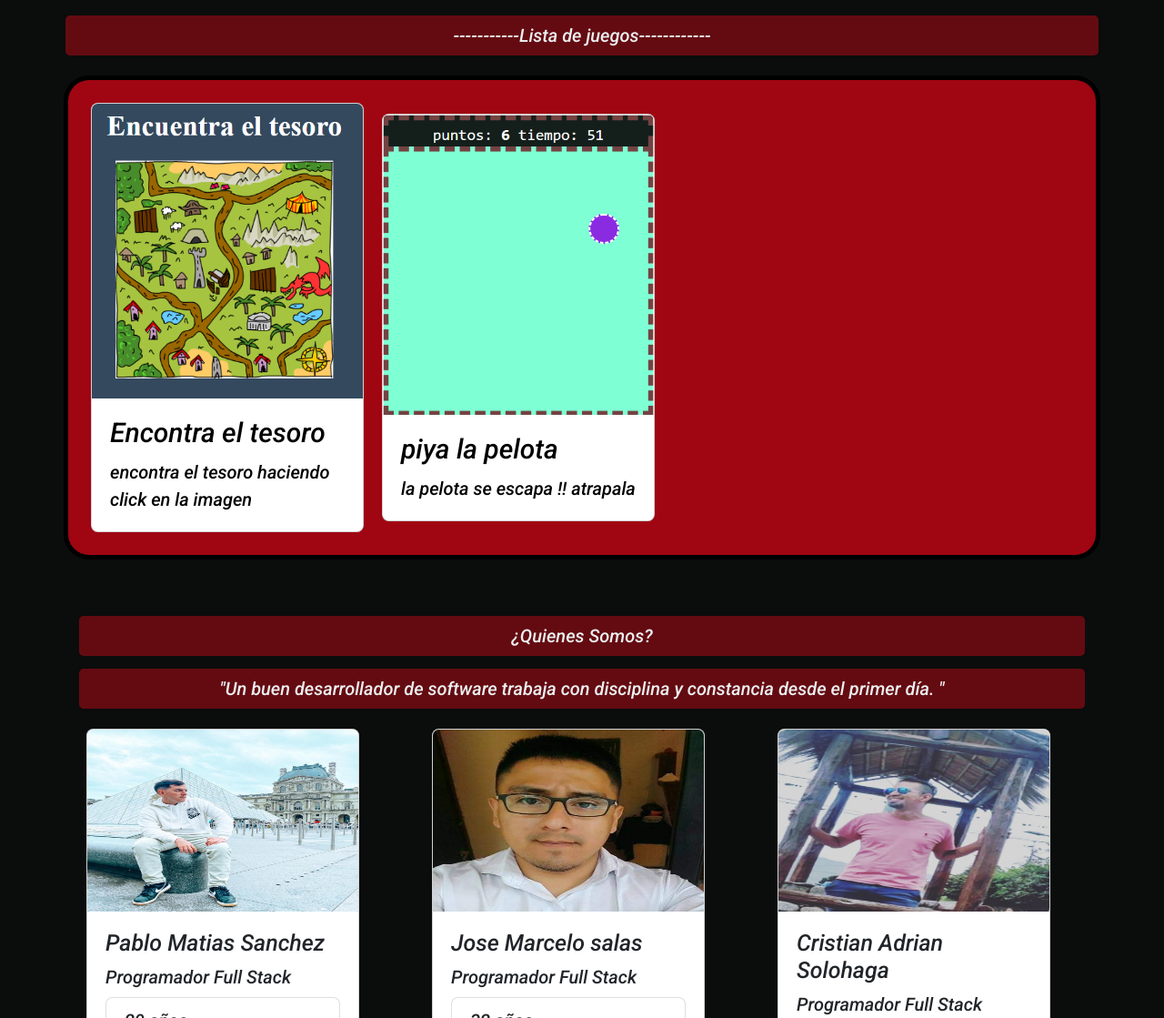
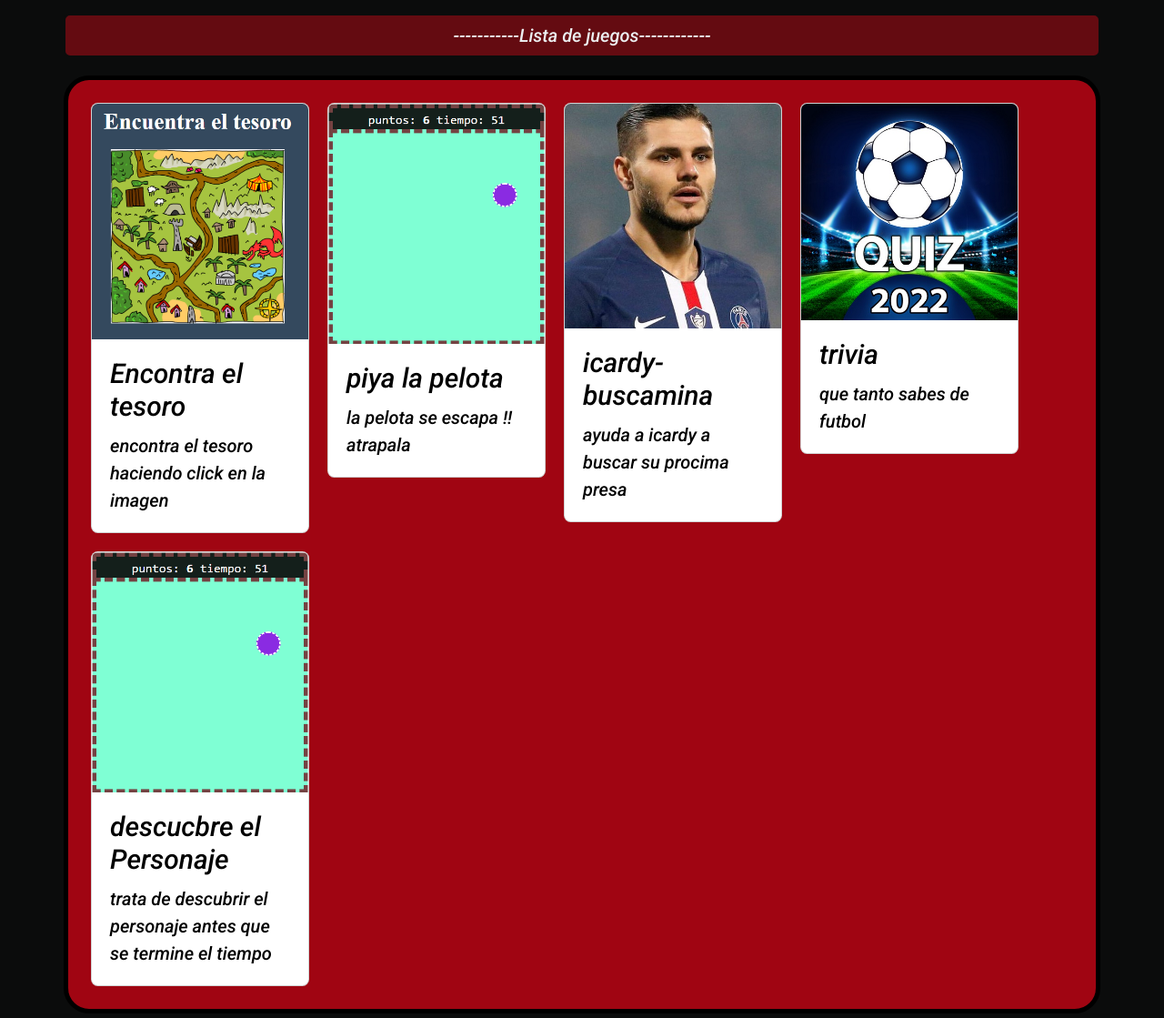
Before and after one commit to josemasa/tp2, a plain HTML site: page index.html in a window 1280 px wide. Shown: the part 160-1279 px from the top of the page at 91% size. Drawn offline with nearby package versions, Linux system fonts and the light colour scheme.

Commit message:
agregue muchas cosas

```diff
--- a/css/main.css
+++ b/css/main.css
@@ -11,6 +11,7 @@
   font-size: 20px;
   font-family: "Roboto", sans-serif;
 }
+
 .jms {
   background-color: #0b0c0c;
 
@@ -24,6 +25,7 @@
   color: #000000;
   text-decoration: none;
 }
+
 .t3 {
   display: flex;
   justify-content: center;
@@ -34,6 +36,7 @@
   background-color: var(--color1);
   padding: 10px;
 }
+
 /* header */
 
 .header {
@@ -49,6 +52,7 @@
   align-items: center;
   width: 100%;
 }
+
 .logo {
   cursor: pointer;
 }
@@ -70,33 +74,34 @@
   margin: 50px;
   padding: 10px;
 }
+
 .listajuegos {
   background-color: var(--color2);
   border: #000000 5px solid;
   border-radius: 28px;
-  display: flex;
   margin-top: 20px;
   padding: 15px;
-  flex-direction: row;
-  align-items: center;
+  display: flex;
+  flex-flow: row wrap;
 }
+
 .card {
-  width: 250px;
   display: flex;
   margin: 10px 10px 10px 10px;
   flex-direction: column;
 }
 
 .card:hover {
-  transform: scale(1.08);
+  background-color: #9d5358;
 }
 
 /*--------------- footer ---------------*/
 
 /* quienes somos  */
 .card {
-  width: 15rem;
+  width: 12rem;
 }
+
 /* formulario  */
 .contenedor-formulario {
   margin-top: 30px;
@@ -108,11 +113,13 @@
   width: 500px;
   background-color: var(--color1);
 }
+
 .formularios {
   display: flex;
   flex-direction: column;
   padding: 20px;
 }
+
 .submit {
   width: 30%;
   padding: 13px 13px;
@@ -135,29 +142,37 @@
   color: #000000;
   padding: 5px;
 }
+
 small {
   background-color: #eceff1;
   text-align: center;
 }
+
 .insta {
   margin: 10px;
 }
+
 .wsp {
   margin: 10px;
 }
+
 .wsp:hover {
   transform: scale(1.3);
 }
+
 .insta:hover {
   transform: scale(1.3);
 }
+
 /*---------------Fin footer ---------------*/
 /* media querry  */
 @media screen and (max-width: 630px) {
+
   /* general  */
   .jms {
     margin: 5px 0px 0px 0px;
   }
+
   .t4 {
     font-size: 10px;
     padding: 0px;
@@ -176,12 +191,14 @@ small {
     width: 300px;
     background-color: #1b3039;
   }
+
   .formularios {
     display: flex;
     flex-direction: column;
     font-size: 15px;
     padding: 5px;
   }
+
   .submit {
     width: 20%;
     padding: 13px 13px;
@@ -189,5 +206,6 @@ small {
     border: none;
     background-color: aquamarine;
   }
+
   /* footer  */
 }
--- a/index.html
+++ b/index.html
@@ -59,22 +59,56 @@
     <div class="listajuegos">
 
 
-<a class="t1" href="./juegos/buscandoeltesoro/index.html"><div class="card text-start" >
+      <a class="t1" href="./juegos/buscandoeltesoro/index.html">
+        <div class="card text-start">
           <img class="card-img-top" src="./img/encontraeltesoro.png" alt="Title">
           <div class="card-body">
             <h4 class="card-title">Encontra el tesoro</h4>
             <p class="card-text">encontra el tesoro haciendo click en la imagen</p>
           </div>
-</div></a>
+        </div>
+      </a>
 
 
-<a class="t1" href="./juegos/js.piyalapelotita/index.html"><div class="card text-start">
+      <a class="t1" href="./juegos/js.piyalapelotita/index.html">
+        <div class="card text-start">
           <img class="card-img-top" src="./img/piyalapelotita.png" alt="Title">
           <div class="card-body">
             <h4 class="card-title">piya la pelota</h4>
             <p class="card-text">la pelota se escapa !! atrapala </p>
           </div>
-</div></a>
+        </div>
+      </a>
+
+      <a class="t1" href="./juegos/icardybuscamina/index.html">
+        <div class="card text-start">
+          <img class="card-img-top" src="./img/icardy.jpg" alt="Title">
+          <div class="card-body">
+            <h4 class="card-title">icardy-buscamina</h4>
+            <p class="card-text">ayuda a icardy a buscar su procima presa</p>
+          </div>
+        </div>
+      </a>
+
+      <a class="t1" href="./juegos/Scaloneta2/index.html">
+        <div class="card text-start">
+          <img class="card-img-top" src="./img/trivia.jpg" alt="Title">
+          <div class="card-body">
+            <h4 class="card-title">trivia </h4>
+            <p class="card-text">que tanto sabes de futbol</p>
+          </div>
+        </div>
+      </a>
+
+      <a class="t1" href="./juegos/descubreelpersonaje/index.html">
+        <div class="card text-start">
+          <img class="card-img-top" src="./img/piyalapelotita.png" alt="Title">
+          <div class="card-body">
+            <h4 class="card-title">descucbre el Personaje</h4>
+            <p class="card-text">trata de descubrir el personaje antes que se termine el tiempo</p>
+          </div>
+        </div>
+      </a>
 
 
     </div>
@@ -95,12 +129,12 @@
 
     <!-- quines somos  -->
     <div class="container" id="qs">
-      <h1 class="t3" >¿Quienes Somos?</h1>
+      <h1 class="t3">¿Quienes Somos?</h1>
       <h3 class="t3">"Un buen desarrollador de software trabaja con disciplina y constancia desde el primer día. "</h3>
 
       <div class="row md-3">
-          <div class="col-md-4" >
-              <div class="card" >
+        <div class="col-md-4">
+          <div class="card">
             <img src="./quienes somos/matu.jpg" height="200px" width="200px" class="card-img-top" alt="...">
             <div class="card-body">
               <h5 class="card-title">Pablo Matias Sanchez</h5>
@@ -110,15 +144,20 @@
                 <li class="list-group-item">Matusanchez23@gmail.com</li>
                 <div class="row">
                   <div class="col-1">
-                              <a href="https://api.whatsapp.com/send?phone=3815447244&text=Hola,%20como%20estas?%20en%20que%20te%20puedo%20ayudar?">
-                              <svg xmlns="http://www.w3.org/2000/svg" width="30" height="30" fill="currentColor" class="bi bi-whatsapp" viewBox="0 0 16 16">
-                                  <path d="M13.601 2.326A7.854 7.854 0 0 0 7.994 0C3.627 0 .068 3.558.064 7.926c0 1.399.366 2.76 1.057 3.965L0 16l4.204-1.102a7.933 7.933 0 0 0 3.79.965h.004c4.368 0 7.926-3.558 7.93-7.93A7.898 7.898 0 0 0 13.6 2.326zM7.994 14.521a6.573 6.573 0 0 1-3.356-.92l-.24-.144-2.494.654.666-2.433-.156-.251a6.56 6.56 0 0 1-1.007-3.505c0-3.626 2.957-6.584 6.591-6.584a6.56 6.56 0 0 1 4.66 1.931 6.557 6.557 0 0 1 1.928 4.66c-.004 3.639-2.961 6.592-6.592 6.592zm3.615-4.934c-.197-.099-1.17-.578-1.353-.646-.182-.065-.315-.099-.445.099-.133.197-.513.646-.627.775-.114.133-.232.148-.43.05-.197-.1-.836-.308-1.592-.985-.59-.525-.985-1.175-1.103-1.372-.114-.198-.011-.304.088-.403.087-.088.197-.232.296-.346.1-.114.133-.198.198-.33.065-.134.034-.248-.015-.347-.05-.099-.445-1.076-.612-1.47-.16-.389-.323-.335-.445-.34-.114-.007-.247-.007-.38-.007a.729.729 0 0 0-.529.247c-.182.198-.691.677-.691 1.654 0 .977.71 1.916.81 2.049.098.133 1.394 2.132 3.383 2.992.47.205.84.326 1.129.418.475.152.904.129 1.246.08.38-.058 1.171-.48 1.338-.943.164-.464.164-.86.114-.943-.049-.084-.182-.133-.38-.232z"/>
+                    <a
+                      href="https://api.whatsapp.com/send?phone=3815447244&text=Hola,%20como%20estas?%20en%20que%20te%20puedo%20ayudar?">
+                      <svg xmlns="http://www.w3.org/2000/svg" width="30" height="30" fill="currentColor"
+                        class="bi bi-whatsapp" viewBox="0 0 16 16">
+                        <path
+                          d="M13.601 2.326A7.854 7.854 0 0 0 7.994 0C3.627 0 .068 3.558.064 7.926c0 1.399.366 2.76 1.057 3.965L0 16l4.204-1.102a7.933 7.933 0 0 0 3.79.965h.004c4.368 0 7.926-3.558 7.93-7.93A7.898 7.898 0 0 0 13.6 2.326zM7.994 14.521a6.573 6.573 0 0 1-3.356-.92l-.24-.144-2.494.654.666-2.433-.156-.251a6.56 6.56 0 0 1-1.007-3.505c0-3.626 2.957-6.584 6.591-6.584a6.56 6.56 0 0 1 4.66 1.931 6.557 6.557 0 0 1 1.928 4.66c-.004 3.639-2.961 6.592-6.592 6.592zm3.615-4.934c-.197-.099-1.17-.578-1.353-.646-.182-.065-.315-.099-.445.099-.133.197-.513.646-.627.775-.114.133-.232.148-.43.05-.197-.1-.836-.308-1.592-.985-.59-.525-.985-1.175-1.103-1.372-.114-.198-.011-.304.088-.403.087-.088.197-.232.296-.346.1-.114.133-.198.198-.33.065-.134.034-.248-.015-.347-.05-.099-.445-1.076-.612-1.47-.16-.389-.323-.335-.445-.34-.114-.007-.247-.007-.38-.007a.729.729 0 0 0-.529.247c-.182.198-.691.677-.691 1.654 0 .977.71 1.916.81 2.049.098.133 1.394 2.132 3.383 2.992.47.205.84.326 1.129.418.475.152.904.129 1.246.08.38-.058 1.171-.48 1.338-.943.164-.464.164-.86.114-.943-.049-.084-.182-.133-.38-.232z" />
                       </svg></a>
                   </div>
                   <div class="col-1">
                     <a href="http://linkedin.com/in/matías-sánchez-48774b214">
-                            <svg xmlns="http://www.w3.org/2000/svg" width="30" height="30" fill="currentColor" class="bi bi-linkedin" viewBox="0 0 16 16">
-                                <path d="M0 1.146C0 .513.526 0 1.175 0h13.65C15.474 0 16 .513 16 1.146v13.708c0 .633-.526 1.146-1.175 1.146H1.175C.526 16 0 15.487 0 14.854V1.146zm4.943 12.248V6.169H2.542v7.225h2.401zm-1.2-8.212c.837 0 1.358-.554 1.358-1.248-.015-.709-.52-1.248-1.342-1.248-.822 0-1.359.54-1.359 1.248 0 .694.521 1.248 1.327 1.248h.016zm4.908 8.212V9.359c0-.216.016-.432.08-.586.173-.431.568-.878 1.232-.878.869 0 1.216.662 1.216 1.634v3.865h2.401V9.25c0-2.22-1.184-3.252-2.764-3.252-1.274 0-1.845.7-2.165 1.193v.025h-.016a5.54 5.54 0 0 1 .016-.025V6.169h-2.4c.03.678 0 7.225 0 7.225h2.4z"/>
+                      <svg xmlns="http://www.w3.org/2000/svg" width="30" height="30" fill="currentColor"
+                        class="bi bi-linkedin" viewBox="0 0 16 16">
+                        <path
+                          d="M0 1.146C0 .513.526 0 1.175 0h13.65C15.474 0 16 .513 16 1.146v13.708c0 .633-.526 1.146-1.175 1.146H1.175C.526 16 0 15.487 0 14.854V1.146zm4.943 12.248V6.169H2.542v7.225h2.401zm-1.2-8.212c.837 0 1.358-.554 1.358-1.248-.015-.709-.52-1.248-1.342-1.248-.822 0-1.359.54-1.359 1.248 0 .694.521 1.248 1.327 1.248h.016zm4.908 8.212V9.359c0-.216.016-.432.08-.586.173-.431.568-.878 1.232-.878.869 0 1.216.662 1.216 1.634v3.865h2.401V9.25c0-2.22-1.184-3.252-2.764-3.252-1.274 0-1.845.7-2.165 1.193v.025h-.016a5.54 5.54 0 0 1 .016-.025V6.169h-2.4c.03.678 0 7.225 0 7.225h2.4z" />
                       </svg></a>
                   </div>
                 </div>
@@ -128,8 +167,8 @@
             </div>
           </div>
         </div>
-          <div class="col-md-4" >
-              <div class="card" >
+        <div class="col-md-4">
+          <div class="card">
             <img src="./quienes somos/jose.jpg" height="200px" width="200px" class="card-img-top" alt="...">
             <div class="card-body">
               <h5 class="card-title">Jose Marcelo salas</h5>
@@ -140,14 +179,18 @@
                 <div class="row">
                   <div class="col-1">
                     <a href="https://api.whatsapp.com/send?phone=3816163841&text=holacapodeloscapos">
-                                  <svg xmlns="http://www.w3.org/2000/svg" width="30" height="30" fill="currentColor" class="bi bi-whatsapp" viewBox="0 0 16 16">
-                                      <path d="M13.601 2.326A7.854 7.854 0 0 0 7.994 0C3.627 0 .068 3.558.064 7.926c0 1.399.366 2.76 1.057 3.965L0 16l4.204-1.102a7.933 7.933 0 0 0 3.79.965h.004c4.368 0 7.926-3.558 7.93-7.93A7.898 7.898 0 0 0 13.6 2.326zM7.994 14.521a6.573 6.573 0 0 1-3.356-.92l-.24-.144-2.494.654.666-2.433-.156-.251a6.56 6.56 0 0 1-1.007-3.505c0-3.626 2.957-6.584 6.591-6.584a6.56 6.56 0 0 1 4.66 1.931 6.557 6.557 0 0 1 1.928 4.66c-.004 3.639-2.961 6.592-6.592 6.592zm3.615-4.934c-.197-.099-1.17-.578-1.353-.646-.182-.065-.315-.099-.445.099-.133.197-.513.646-.627.775-.114.133-.232.148-.43.05-.197-.1-.836-.308-1.592-.985-.59-.525-.985-1.175-1.103-1.372-.114-.198-.011-.304.088-.403.087-.088.197-.232.296-.346.1-.114.133-.198.198-.33.065-.134.034-.248-.015-.347-.05-.099-.445-1.076-.612-1.47-.16-.389-.323-.335-.445-.34-.114-.007-.247-.007-.38-.007a.729.729 0 0 0-.529.247c-.182.198-.691.677-.691 1.654 0 .977.71 1.916.81 2.049.098.133 1.394 2.132 3.383 2.992.47.205.84.326 1.129.418.475.152.904.129 1.246.08.38-.058 1.171-.48 1.338-.943.164-.464.164-.86.114-.943-.049-.084-.182-.133-.38-.232z"/>
+                      <svg xmlns="http://www.w3.org/2000/svg" width="30" height="30" fill="currentColor"
+                        class="bi bi-whatsapp" viewBox="0 0 16 16">
+                        <path
+                          d="M13.601 2.326A7.854 7.854 0 0 0 7.994 0C3.627 0 .068 3.558.064 7.926c0 1.399.366 2.76 1.057 3.965L0 16l4.204-1.102a7.933 7.933 0 0 0 3.79.965h.004c4.368 0 7.926-3.558 7.93-7.93A7.898 7.898 0 0 0 13.6 2.326zM7.994 14.521a6.573 6.573 0 0 1-3.356-.92l-.24-.144-2.494.654.666-2.433-.156-.251a6.56 6.56 0 0 1-1.007-3.505c0-3.626 2.957-6.584 6.591-6.584a6.56 6.56 0 0 1 4.66 1.931 6.557 6.557 0 0 1 1.928 4.66c-.004 3.639-2.961 6.592-6.592 6.592zm3.615-4.934c-.197-.099-1.17-.578-1.353-.646-.182-.065-.315-.099-.445.099-.133.197-.513.646-.627.775-.114.133-.232.148-.43.05-.197-.1-.836-.308-1.592-.985-.59-.525-.985-1.175-1.103-1.372-.114-.198-.011-.304.088-.403.087-.088.197-.232.296-.346.1-.114.133-.198.198-.33.065-.134.034-.248-.015-.347-.05-.099-.445-1.076-.612-1.47-.16-.389-.323-.335-.445-.34-.114-.007-.247-.007-.38-.007a.729.729 0 0 0-.529.247c-.182.198-.691.677-.691 1.654 0 .977.71 1.916.81 2.049.098.133 1.394 2.132 3.383 2.992.47.205.84.326 1.129.418.475.152.904.129 1.246.08.38-.058 1.171-.48 1.338-.943.164-.464.164-.86.114-.943-.049-.084-.182-.133-.38-.232z" />
                       </svg></a>
                   </div>
                   <div class="col-1">
                     <a href="https://www.linkedin.com/in/jose-marcelo-salas-654004239/">
-                              <svg xmlns="http://www.w3.org/2000/svg" width="30" height="30" fill="currentColor" class="bi bi-linkedin" viewBox="0 0 16 16">
-                                  <path d="M0 1.146C0 .513.526 0 1.175 0h13.65C15.474 0 16 .513 16 1.146v13.708c0 .633-.526 1.146-1.175 1.146H1.175C.526 16 0 15.487 0 14.854V1.146zm4.943 12.248V6.169H2.542v7.225h2.401zm-1.2-8.212c.837 0 1.358-.554 1.358-1.248-.015-.709-.52-1.248-1.342-1.248-.822 0-1.359.54-1.359 1.248 0 .694.521 1.248 1.327 1.248h.016zm4.908 8.212V9.359c0-.216.016-.432.08-.586.173-.431.568-.878 1.232-.878.869 0 1.216.662 1.216 1.634v3.865h2.401V9.25c0-2.22-1.184-3.252-2.764-3.252-1.274 0-1.845.7-2.165 1.193v.025h-.016a5.54 5.54 0 0 1 .016-.025V6.169h-2.4c.03.678 0 7.225 0 7.225h2.4z"/>
+                      <svg xmlns="http://www.w3.org/2000/svg" width="30" height="30" fill="currentColor"
+                        class="bi bi-linkedin" viewBox="0 0 16 16">
+                        <path
+                          d="M0 1.146C0 .513.526 0 1.175 0h13.65C15.474 0 16 .513 16 1.146v13.708c0 .633-.526 1.146-1.175 1.146H1.175C.526 16 0 15.487 0 14.854V1.146zm4.943 12.248V6.169H2.542v7.225h2.401zm-1.2-8.212c.837 0 1.358-.554 1.358-1.248-.015-.709-.52-1.248-1.342-1.248-.822 0-1.359.54-1.359 1.248 0 .694.521 1.248 1.327 1.248h.016zm4.908 8.212V9.359c0-.216.016-.432.08-.586.173-.431.568-.878 1.232-.878.869 0 1.216.662 1.216 1.634v3.865h2.401V9.25c0-2.22-1.184-3.252-2.764-3.252-1.274 0-1.845.7-2.165 1.193v.025h-.016a5.54 5.54 0 0 1 .016-.025V6.169h-2.4c.03.678 0 7.225 0 7.225h2.4z" />
                       </svg></a>
                   </div>
                 </div>
@@ -156,7 +199,7 @@
             </div>
           </div>
         </div>
-          <div class=" col-md-4 col-sm-1" >
+        <div class=" col-md-4 col-sm-1">
           <div class="card">
             <img src="./quienes somos/cristian.jpg" height="200px" width="200px" class="card-img-top" alt="...">
             <div class="card-body">
@@ -167,15 +210,20 @@
                 <li class="list-group-item">cradsol1@gmail.com</li>
                 <div class="row">
                   <div class="col-1">
-                              <a href="https://api.whatsapp.com/send?phone=3865596382&text=Hola,%20como%20estas?%20en%20que%20te%20puedo%20ayudar?">
-                              <svg xmlns="http://www.w3.org/2000/svg" width="30" height="30" fill="currentColor" class="bi bi-whatsapp" viewBox="0 0 16 16">
-                                  <path d="M13.601 2.326A7.854 7.854 0 0 0 7.994 0C3.627 0 .068 3.558.064 7.926c0 1.399.366 2.76 1.057 3.965L0 16l4.204-1.102a7.933 7.933 0 0 0 3.79.965h.004c4.368 0 7.926-3.558 7.93-7.93A7.898 7.898 0 0 0 13.6 2.326zM7.994 14.521a6.573 6.573 0 0 1-3.356-.92l-.24-.144-2.494.654.666-2.433-.156-.251a6.56 6.56 0 0 1-1.007-3.505c0-3.626 2.957-6.584 6.591-6.584a6.56 6.56 0 0 1 4.66 1.931 6.557 6.557 0 0 1 1.928 4.66c-.004 3.639-2.961 6.592-6.592 6.592zm3.615-4.934c-.197-.099-1.17-.578-1.353-.646-.182-.065-.315-.099-.445.099-.133.197-.513.646-.627.775-.114.133-.232.148-.43.05-.197-.1-.836-.308-1.592-.985-.59-.525-.985-1.175-1.103-1.372-.114-.198-.011-.304.088-.403.087-.088.197-.232.296-.346.1-.114.133-.198.198-.33.065-.134.034-.248-.015-.347-.05-.099-.445-1.076-.612-1.47-.16-.389-.323-.335-.445-.34-.114-.007-.247-.007-.38-.007a.729.729 0 0 0-.529.247c-.182.198-.691.677-.691 1.654 0 .977.71 1.916.81 2.049.098.133 1.394 2.132 3.383 2.992.47.205.84.326 1.129.418.475.152.904.129 1.246.08.38-.058 1.171-.48 1.338-.943.164-.464.164-.86.114-.943-.049-.084-.182-.133-.38-.232z"/>
+                    <a
+                      href="https://api.whatsapp.com/send?phone=3865596382&text=Hola,%20como%20estas?%20en%20que%20te%20puedo%20ayudar?">
+                      <svg xmlns="http://www.w3.org/2000/svg" width="30" height="30" fill="currentColor"
+                        class="bi bi-whatsapp" viewBox="0 0 16 16">
+                        <path
+                          d="M13.601 2.326A7.854 7.854 0 0 0 7.994 0C3.627 0 .068 3.558.064 7.926c0 1.399.366 2.76 1.057 3.965L0 16l4.204-1.102a7.933 7.933 0 0 0 3.79.965h.004c4.368 0 7.926-3.558 7.93-7.93A7.898 7.898 0 0 0 13.6 2.326zM7.994 14.521a6.573 6.573 0 0 1-3.356-.92l-.24-.144-2.494.654.666-2.433-.156-.251a6.56 6.56 0 0 1-1.007-3.505c0-3.626 2.957-6.584 6.591-6.584a6.56 6.56 0 0 1 4.66 1.931 6.557 6.557 0 0 1 1.928 4.66c-.004 3.639-2.961 6.592-6.592 6.592zm3.615-4.934c-.197-.099-1.17-.578-1.353-.646-.182-.065-.315-.099-.445.099-.133.197-.513.646-.627.775-.114.133-.232.148-.43.05-.197-.1-.836-.308-1.592-.985-.59-.525-.985-1.175-1.103-1.372-.114-.198-.011-.304.088-.403.087-.088.197-.232.296-.346.1-.114.133-.198.198-.33.065-.134.034-.248-.015-.347-.05-.099-.445-1.076-.612-1.47-.16-.389-.323-.335-.445-.34-.114-.007-.247-.007-.38-.007a.729.729 0 0 0-.529.247c-.182.198-.691.677-.691 1.654 0 .977.71 1.916.81 2.049.098.133 1.394 2.132 3.383 2.992.47.205.84.326 1.129.418.475.152.904.129 1.246.08.38-.058 1.171-.48 1.338-.943.164-.464.164-.86.114-.943-.049-.084-.182-.133-.38-.232z" />
                       </svg></a>
                   </div>
                   <div class="col-1">
                     <a href="https://www.linkedin.com/in/cristian-solohaga-534678237/">
-                              <svg xmlns="http://www.w3.org/2000/svg" width="30" height="30" fill="currentColor" class="bi bi-linkedin" viewBox="0 0 16 16">
-                                  <path d="M0 1.146C0 .513.526 0 1.175 0h13.65C15.474 0 16 .513 16 1.146v13.708c0 .633-.526 1.146-1.175 1.146H1.175C.526 16 0 15.487 0 14.854V1.146zm4.943 12.248V6.169H2.542v7.225h2.401zm-1.2-8.212c.837 0 1.358-.554 1.358-1.248-.015-.709-.52-1.248-1.342-1.248-.822 0-1.359.54-1.359 1.248 0 .694.521 1.248 1.327 1.248h.016zm4.908 8.212V9.359c0-.216.016-.432.08-.586.173-.431.568-.878 1.232-.878.869 0 1.216.662 1.216 1.634v3.865h2.401V9.25c0-2.22-1.184-3.252-2.764-3.252-1.274 0-1.845.7-2.165 1.193v.025h-.016a5.54 5.54 0 0 1 .016-.025V6.169h-2.4c.03.678 0 7.225 0 7.225h2.4z"/>
+                      <svg xmlns="http://www.w3.org/2000/svg" width="30" height="30" fill="currentColor"
+                        class="bi bi-linkedin" viewBox="0 0 16 16">
+                        <path
+                          d="M0 1.146C0 .513.526 0 1.175 0h13.65C15.474 0 16 .513 16 1.146v13.708c0 .633-.526 1.146-1.175 1.146H1.175C.526 16 0 15.487 0 14.854V1.146zm4.943 12.248V6.169H2.542v7.225h2.401zm-1.2-8.212c.837 0 1.358-.554 1.358-1.248-.015-.709-.52-1.248-1.342-1.248-.822 0-1.359.54-1.359 1.248 0 .694.521 1.248 1.327 1.248h.016zm4.908 8.212V9.359c0-.216.016-.432.08-.586.173-.431.568-.878 1.232-.878.869 0 1.216.662 1.216 1.634v3.865h2.401V9.25c0-2.22-1.184-3.252-2.764-3.252-1.274 0-1.845.7-2.165 1.193v.025h-.016a5.54 5.54 0 0 1 .016-.025V6.169h-2.4c.03.678 0 7.225 0 7.225h2.4z" />
                       </svg></a>
                   </div>
 
@@ -202,7 +250,8 @@
         <input class="input" type="email" name="email" id="email" required placeholder="Escribe tu e-mail">
 
         <p class="t4">Aporte :</p>
-      <textarea name="comentario" id="comentario" cols="30" rows="10" placeholder="tu aporte nos hace mejorar..."></textarea>
+        <textarea name="comentario" id="comentario" cols="30" rows="10"
+          placeholder="tu aporte nos hace mejorar..."></textarea>
 
         <input type="submit" value="Enviar" class="submit">
 
@@ -218,7 +267,8 @@
         <a href="https://www.instagram.com/josemarcelo.salas/">
           <img class="insta" src="./img/insta.png" alt="" width="40" />
         </a>
-      <a href="https://api.whatsapp.com/send?phone=3816163841&text=HOLA,QUERIA CONSULTAR POR SUS SERVICIOS COMO PROGRAMADOR">
+        <a
+          href="https://api.whatsapp.com/send?phone=3816163841&text=HOLA,QUERIA CONSULTAR POR SUS SERVICIOS COMO PROGRAMADOR">
           <img class="wsp" src="./img/wsp2.png" alt="" width="40" />
         </a>
       </div>
```
Also changed, not shown: img/icardy.jpg (added), img/trivia.jpg (added). Lines whose indentation alone changed are shown as unchanged.
